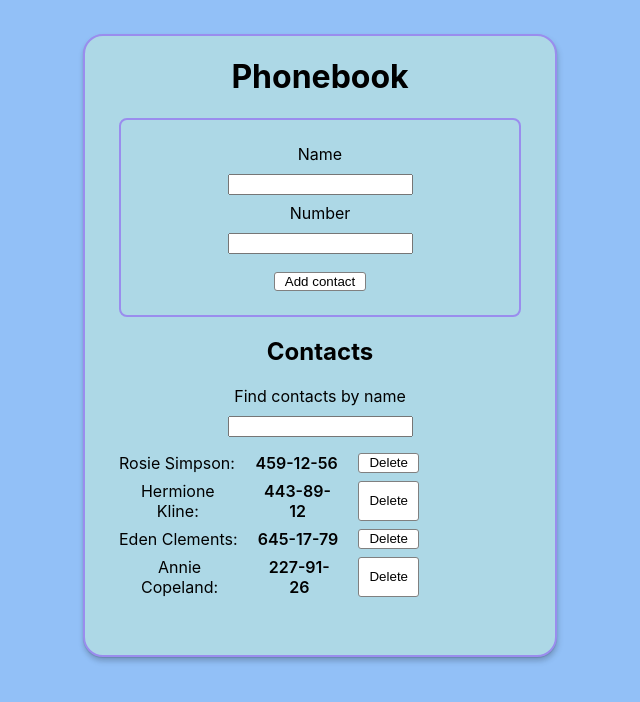
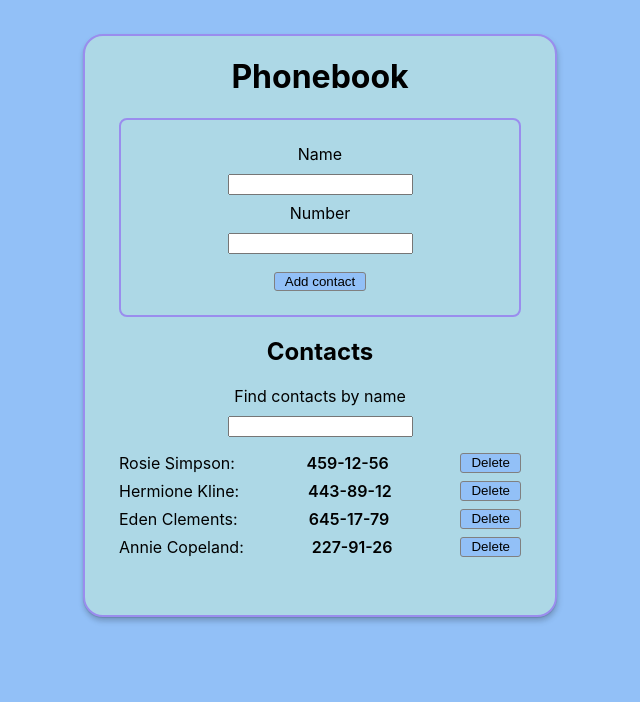
Before and after one commit to Primushko/goit-react-hw-02-phonebook, a React (Create React App) app: page / in a window 1280 px wide. Shown: the top 702 px of the page, without its empty margins (320-960 px from the left). Built offline with nearby package versions, Linux system fonts and the light colour scheme.

Commit message:
20:54_______27/05

```diff
--- a/src/components/ContactForm/ContactForm.module.css
+++ b/src/components/ContactForm/ContactForm.module.css
@@ -16,12 +16,12 @@
 
 .button {
   margin-top: 10px;
-  background-color: white;
+  background-color: #92c0f7;
   border: 1px solid gray;
   border-radius: 3px;
   padding: 1px 10px;
 }
 
 .button:hover {
-  background: rgb(240, 240, 240);
+  background: rgb(154, 141, 238);
 }
--- a/src/components/ContactList/ContactList.module.css
+++ b/src/components/ContactList/ContactList.module.css
@@ -4,8 +4,6 @@
 
 .item {
   display: flex;
-  gap: 20px;
-  width: 300px;
   justify-content: space-between;
   margin-bottom: 8px;
 }
@@ -16,12 +14,12 @@
 
 .button {
   justify-content: flex-end;
-  background-color: white;
+  background-color: #92c0f7;
   border: 1px solid gray;
   border-radius: 3px;
   padding: 1px 10px;
 }
 
 .button:hover {
-  background: rgb(240, 240, 240);
+  background: rgb(154, 141, 238);
 }
```
